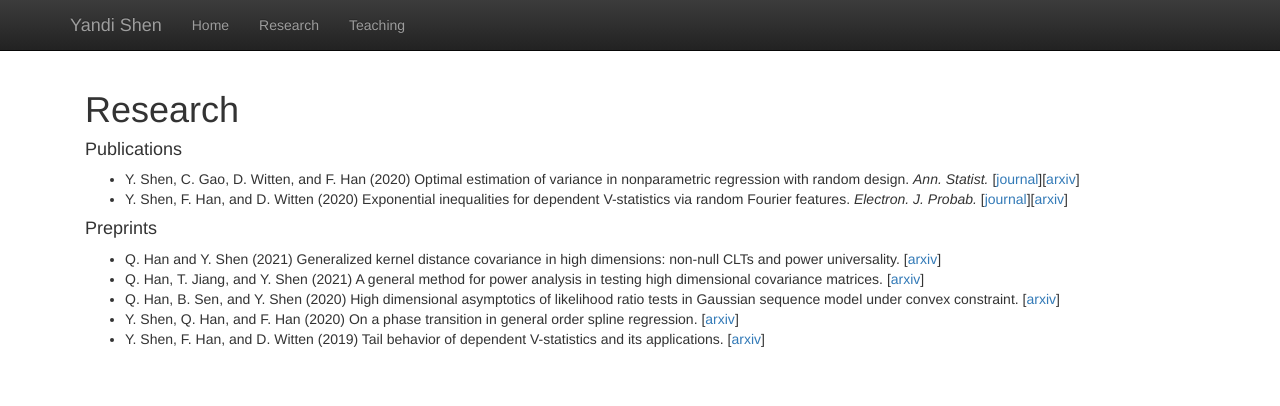
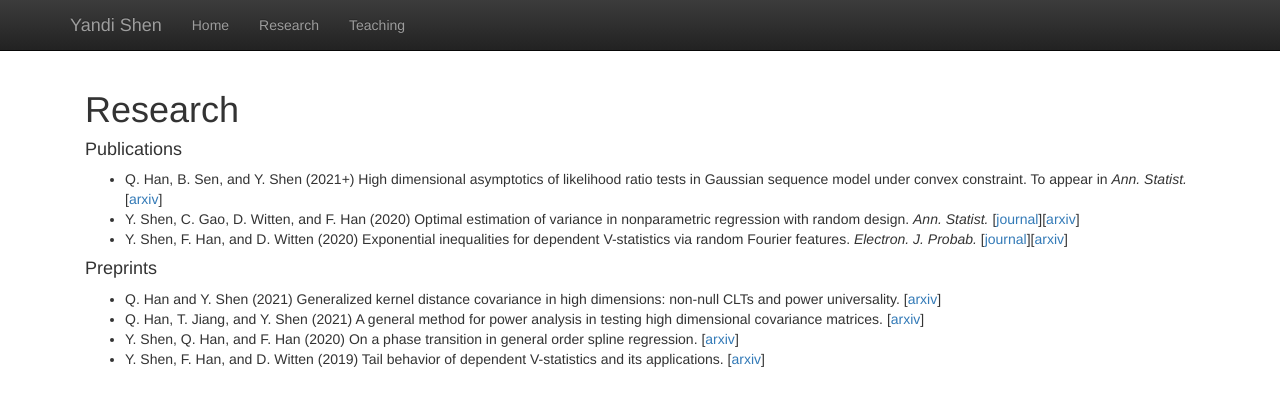
Before and after one commit to SayidShen/SayidShen.github.io, a Jekyll site: the page built from research.html, in a window 1280 px wide. Shown: the top 406 px of the page. Built offline with Jekyll 4.4.1, drawn with Linux system fonts in a browser that asks for light colours; nearby versions of some CDN libraries; library files that are not in the unit come from our copies; some of the changed lines change nothing that is shown.

Commit message:
update research page 06/21/2021

```diff
--- a/research.html
+++ b/research.html
@@ -10,6 +10,8 @@ title:  'Research'
 <p class="content" style="padding:0px;margin:0px 20px 0px;">
 
   <ul>
+    <li>Q. Han, B. Sen, and Y. Shen (2021+) High dimensional asymptotics of likelihood ratio tests in Gaussian sequence model under convex constraint. To appear in <i> Ann. Statist.</i> [<a href = "https://arxiv.org/abs/2010.03145">arxiv</a>]
+    </li>
     <li>Y. Shen, C. Gao, D. Witten, and F. Han (2020) Optimal estimation of variance in nonparametric regression with random design.
         <i> Ann. Statist.</i> [<a href = "https://projecteuclid.org/euclid.aos/1607677248">journal</a>][<a href = "https://arxiv.org/abs/1902.10822">arxiv</a>]
     </li>
@@ -26,8 +28,6 @@ title:  'Research'
     <li>Q. Han and Y. Shen (2021) Generalized kernel distance covariance in high dimensions: non-null CLTs and power universality. [<a href = "https://arxiv.org/abs/2106.07725">arxiv</a>]
     <li>Q. Han, T. Jiang, and Y. Shen (2021) A general method for power analysis in testing high dimensional covariance matrices. [<a href = "https://arxiv.org/abs/2101.11086">arxiv</a>]
     </li>
-    <li>Q. Han, B. Sen, and Y. Shen (2020) High dimensional asymptotics of likelihood ratio tests in Gaussian sequence model under convex constraint. [<a href = "https://arxiv.org/abs/2010.03145">arxiv</a>]
-    </li>
     <li>Y. Shen, Q. Han, and F. Han (2020) On a phase transition in general order spline regression. [<a href = "https://arxiv.org/abs/2004.10922">arxiv</a>]
     </li>
     <li>Y. Shen, F. Han, and D. Witten (2019) Tail behavior of dependent V-statistics and its applications. [<a href = "https://arxiv.org/abs/1902.02761">arxiv</a>]
```
